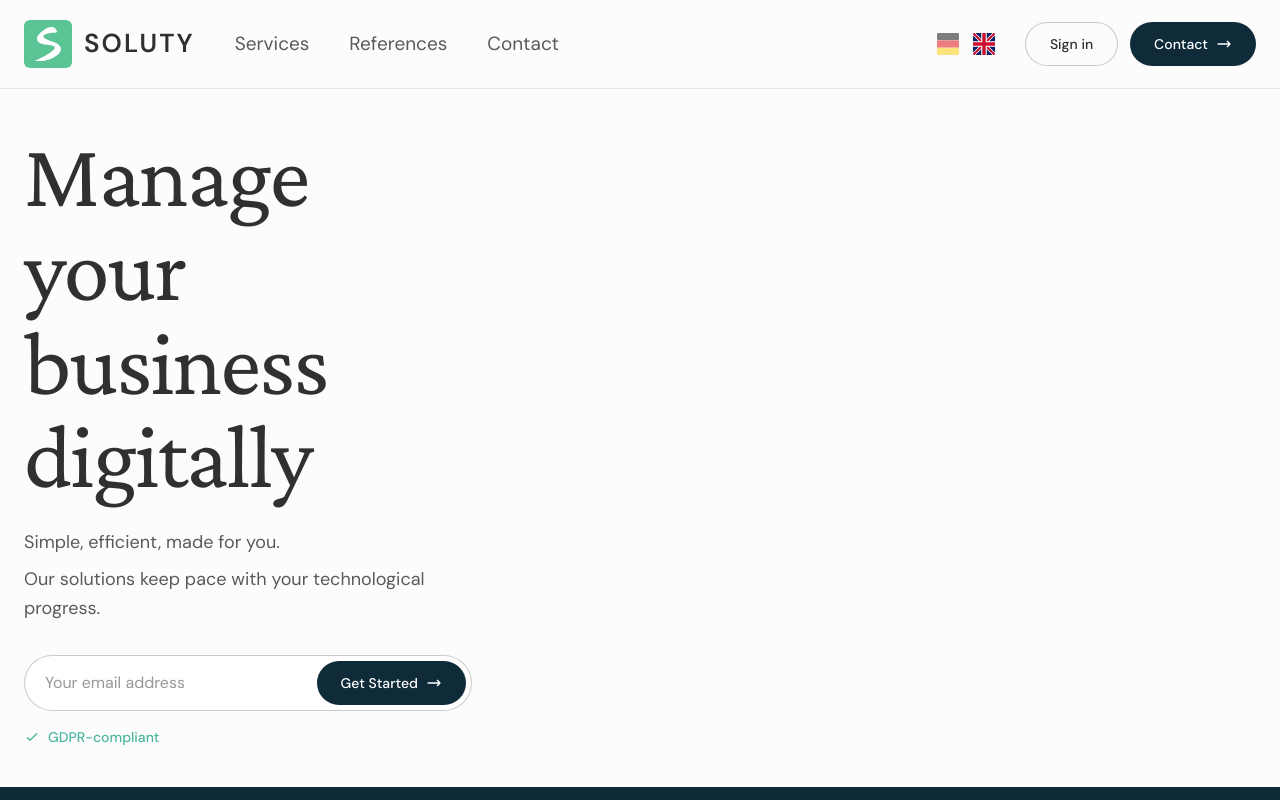
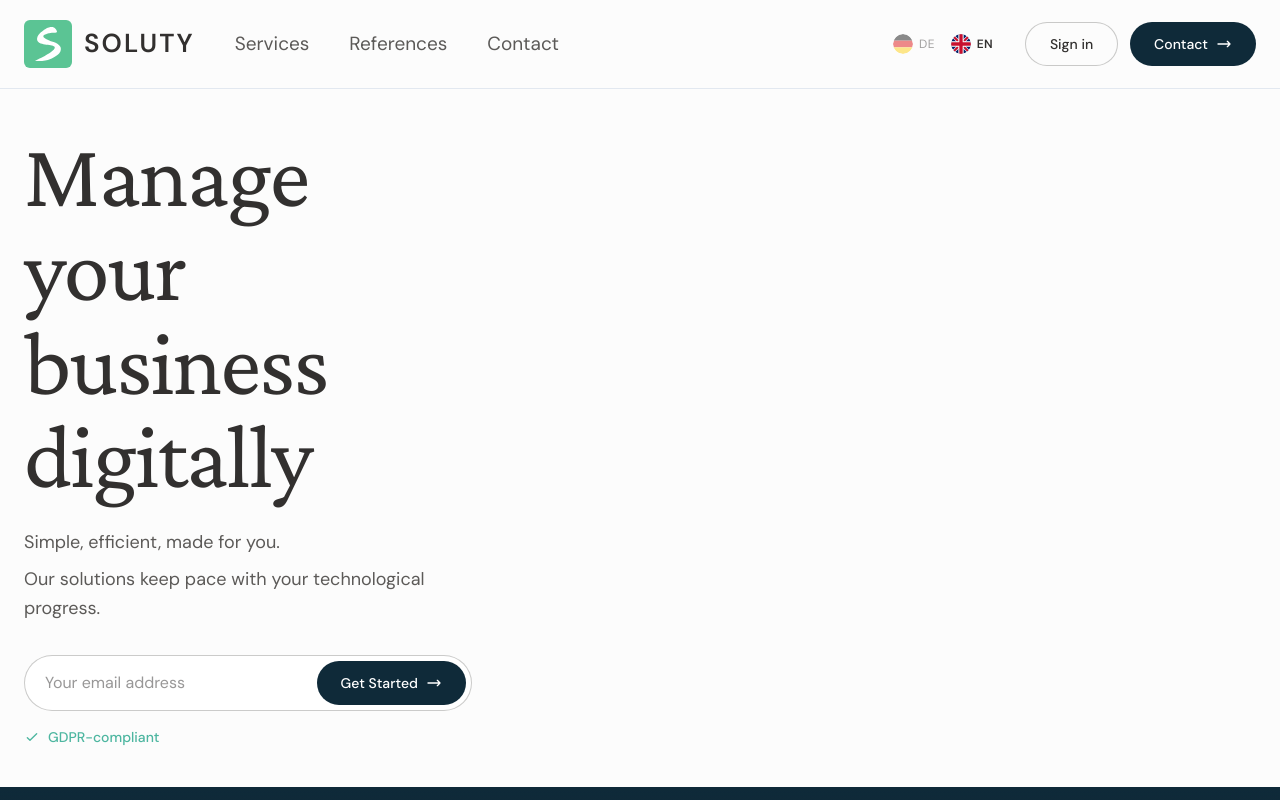
Before and after one commit to zaferkucuk/soluty-website, a Next.js app: page /en in a window 1280 px wide. Shown: the top 800 px of the page. Built offline with nearby package versions, Linux system fonts and the light colour scheme; grey boxes are pictures that could not be loaded.

Commit message:
fix: circular flag icons with locale labels for language switcher

```diff
--- a/app/[locale]/components/Header/LanguageSwitcher.tsx
+++ b/app/[locale]/components/Header/LanguageSwitcher.tsx
@@ -4,36 +4,37 @@ import { useLocale, useTranslations } from 'next-intl'
 import { usePathname, useRouter } from 'next/navigation'
 import { useTransition, useState } from 'react'
 
-// Design tokens
 const COLORS = {
   brandPrimary: '#4DB6A0',
-  borderStrong: 'rgba(50, 48, 47, 0.25)',
 }
 
 const locales = ['de', 'en'] as const
 type Locale = typeof locales[number]
 
-// Flag SVG components — inline to avoid external dependencies
-function GermanyFlag({ size = 24 }: { size?: number }) {
+// Circular flag icons — clean, professional look
+function GermanyFlag({ size = 20 }: { size?: number }) {
   return (
-    <svg width={size} height={size} viewBox="0 0 64 64" aria-hidden="true">
-      <rect y="0" width="64" height="21.3" rx="4" ry="4" fill="#000000" />
-      <rect y="21.3" width="64" height="21.4" fill="#DD0000" />
-      <rect y="42.7" width="64" height="21.3" rx="4" ry="4" fill="#FFCC00" />
+    <svg width={size} height={size} viewBox="0 0 32 32" aria-hidden="true">
+      <clipPath id="deCircle"><circle cx="16" cy="16" r="16" /></clipPath>
+      <g clipPath="url(#deCircle)">
+        <rect y="0" width="32" height="10.67" fill="#000000" />
+        <rect y="10.67" width="32" height="10.66" fill="#DD0000" />
+        <rect y="21.33" width="32" height="10.67" fill="#FFCC00" />
+      </g>
     </svg>
   )
 }
 
-function UKFlag({ size = 24 }: { size?: number }) {
+function UKFlag({ size = 20 }: { size?: number }) {
   return (
-    <svg width={size} height={size} viewBox="0 0 64 64" aria-hidden="true">
-      <clipPath id="ukClip"><rect width="64" height="64" rx="4" /></clipPath>
-      <g clipPath="url(#ukClip)">
-        <rect width="64" height="64" fill="#012169" />
-        <path d="M0 0L64 64M64 0L0 64" stroke="#fff" strokeWidth="10" />
-        <path d="M0 0L64 64M64 0L0 64" stroke="#C8102E" strokeWidth="6" />
-        <path d="M32 0V64M0 32H64" stroke="#fff" strokeWidth="16" />
-        <path d="M32 0V64M0 32H64" stroke="#C8102E" strokeWidth="10" />
+    <svg width={size} height={size} viewBox="0 0 32 32" aria-hidden="true">
+      <clipPath id="ukCircle"><circle cx="16" cy="16" r="16" /></clipPath>
+      <g clipPath="url(#ukCircle)">
+        <rect width="32" height="32" fill="#012169" />
+        <path d="M0 0L32 32M32 0L0 32" stroke="#fff" strokeWidth="5.3" />
+        <path d="M0 0L32 32M32 0L0 32" stroke="#C8102E" strokeWidth="3.2" />
+        <path d="M16 0V32M0 16H32" stroke="#fff" strokeWidth="8.5" />
+        <path d="M16 0V32M0 16H32" stroke="#C8102E" strokeWidth="5.3" />
       </g>
     </svg>
   )
@@ -44,18 +45,21 @@ const flagComponents: Record<Locale, React.FC<{ size?: number }>> = {
   en: UKFlag,
 }
 
+const localeLabels: Record<Locale, string> = {
+  de: 'DE',
+  en: 'EN',
+}
+
 function LocaleButton({
   locale,
   isActive,
   isPending,
   onClick,
-  label,
 }: {
   locale: Locale
   isActive: boolean
   isPending: boolean
   onClick: () => void
-  label: string
 }) {
   const [isHovered, setIsHovered] = useState(false)
   const FlagIcon = flagComponents[locale]
@@ -64,18 +68,29 @@ function LocaleButton({
     <button
       onClick={onClick}
       disabled={isPending}
-      className="p-1.5 rounded-full transition-all duration-200 focus:outline-none focus-visible:ring-2 focus-visible:ring-[var(--color-brand-primary)] focus-visible:ring-offset-1"
+      className="flex items-center gap-1.5 px-2 py-1.5 rounded-full transition-all duration-200 focus:outline-none focus-visible:ring-2 focus-visible:ring-[var(--color-brand-primary)] focus-visible:ring-offset-1"
       style={{
-        opacity: isActive ? 1 : isHovered ? 0.85 : 0.5,
+        opacity: isActive ? 1 : isHovered ? 0.8 : 0.45,
         cursor: isPending ? 'wait' : 'pointer',
-        transform: isHovered && !isActive ? 'scale(1.1)' : 'scale(1)',
       }}
       onMouseEnter={() => setIsHovered(true)}
       onMouseLeave={() => setIsHovered(false)}
       aria-pressed={isActive}
-      aria-label={label}
+      aria-label={`Switch to ${localeLabels[locale]}`}
     >
-      <FlagIcon size={22} />
+      <span className="rounded-full overflow-hidden flex items-center justify-center" style={{ width: 20, height: 20 }}>
+        <FlagIcon size={20} />
+      </span>
+      <span
+        className="text-xs tracking-wide"
+        style={{
+          fontFamily: "'DM Sans', system-ui, sans-serif",
+          fontWeight: isActive ? 600 : 400,
+          color: '#32302F',
+        }}
+      >
+        {localeLabels[locale]}
+      </span>
     </button>
   )
 }
@@ -103,7 +118,7 @@ export function LanguageSwitcher() {
     <div
       role="group"
       aria-label={t('label')}
-      className="flex items-center gap-0.5"
+      className="flex items-center"
     >
       {locales.map((locale) => (
         <LocaleButton
@@ -112,7 +127,6 @@ export function LanguageSwitcher() {
           isActive={currentLocale === locale}
           isPending={isPending}
           onClick={() => handleLocaleChange(locale)}
-          label={`Switch to ${locale.toUpperCase()}`}
         />
       ))}
     </div>
```
